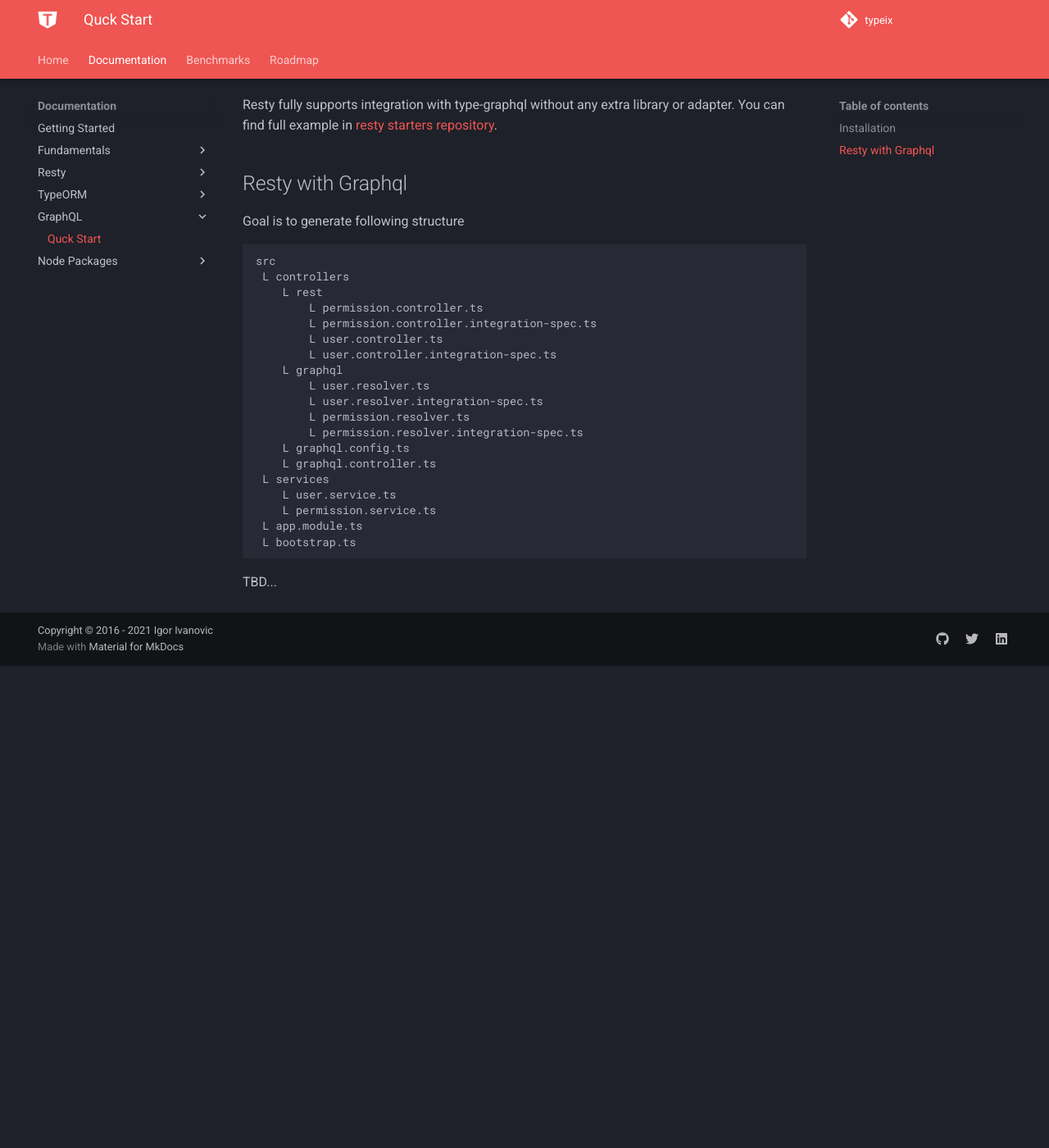
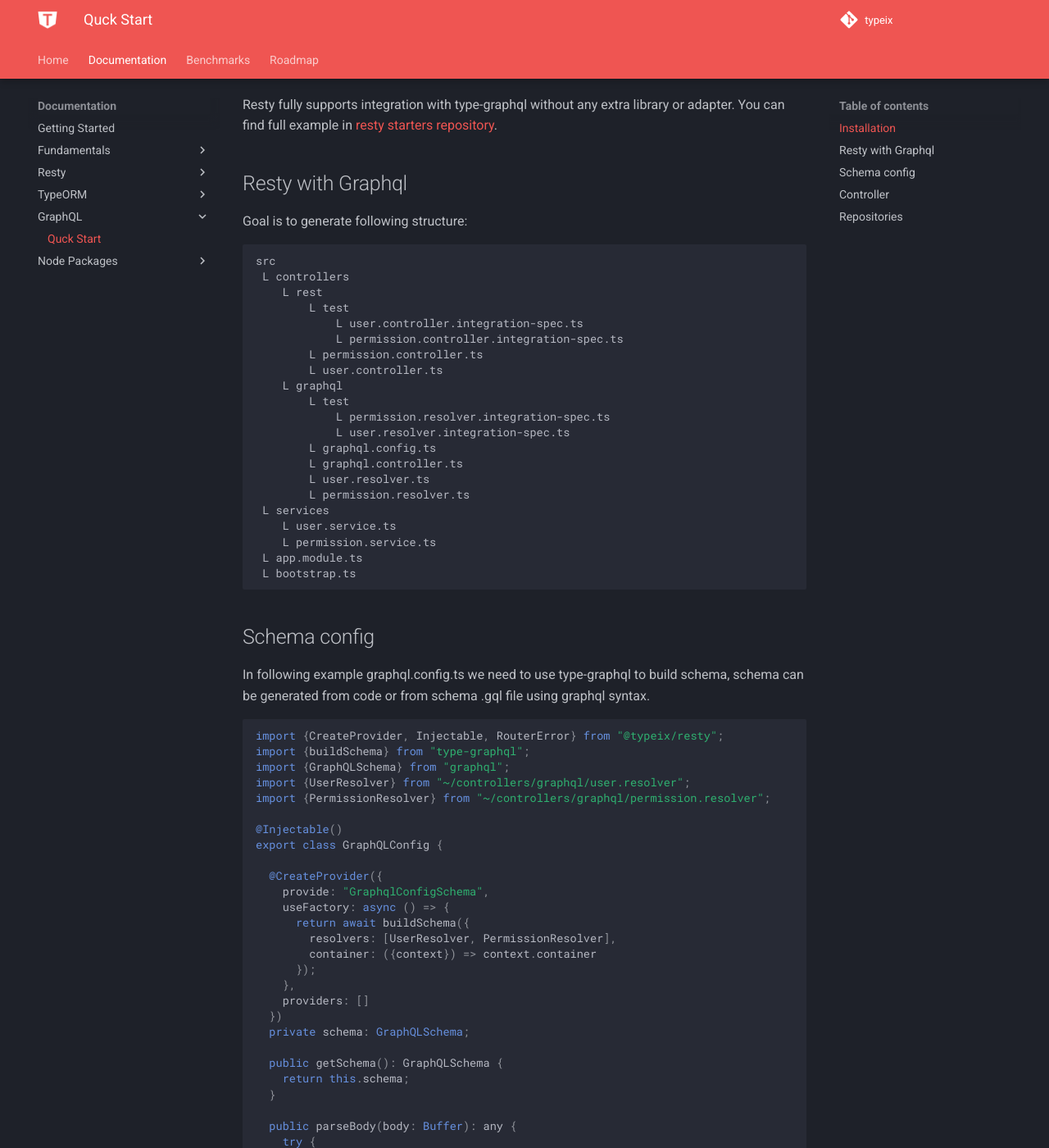
Before and after one commit to typeix/typeix.github.io, an MkDocs documentation site: the page built from docs/documentation/graphql/quick-start.md, in a window 1280 px wide and 1400 px high, scrolled down 728 px. Shown: the whole window at 82% size. Built offline with MkDocs 1.6.1 and Material for MkDocs 9.7.7, drawn with Linux system fonts in a browser that asks for light colours; comment, search, counter and statistics services are not loaded; before the commit the page ends 1540 px from its top, so only the background shows below that; some of the changed text lies outside the part shown.

Commit message:
Update graphql quickstart

`````diff
--- a/docs/documentation/graphql/quick-start.md
+++ b/docs/documentation/graphql/quick-start.md
@@ -36,22 +36,24 @@
 in [resty starters repository](https://github.com/typeix/resty-starters/tree/master/graphql-typeorm-sql){:target="_blank"}.
 
 ## Resty with Graphql
-Goal is to generate following structure
+Goal is to generate following structure:
 ```text
 src
  L controllers
     L rest
+        L test
+            L user.controller.integration-spec.ts
+            L permission.controller.integration-spec.ts
         L permission.controller.ts
-        L permission.controller.integration-spec.ts
         L user.controller.ts
-        L user.controller.integration-spec.ts
     L graphql
+        L test
+            L permission.resolver.integration-spec.ts
+            L user.resolver.integration-spec.ts
+        L graphql.config.ts
+        L graphql.controller.ts
         L user.resolver.ts
-        L user.resolver.integration-spec.ts
         L permission.resolver.ts
-        L permission.resolver.integration-spec.ts
-    L graphql.config.ts
-    L graphql.controller.ts
  L services
     L user.service.ts
     L permission.service.ts
@@ -60,4 +62,89 @@
 ```
 
 
+## Schema config
+In following example graphql.config.ts we need to use type-graphql to build schema, schema can be generated from code or from
+schema .gql file using graphql syntax.
+````ts
+import {CreateProvider, Injectable, RouterError} from "@typeix/resty";
+import {buildSchema} from "type-graphql";
+import {GraphQLSchema} from "graphql";
+import {UserResolver} from "~/controllers/graphql/user.resolver";
+import {PermissionResolver} from "~/controllers/graphql/permission.resolver";
+
+@Injectable()
+export class GraphQLConfig {
+
+  @CreateProvider({
+    provide: "GraphqlConfigSchema",
+    useFactory: async () => {
+      return await buildSchema({
+        resolvers: [UserResolver, PermissionResolver],
+        container: ({context}) => context.container
+      });
+    },
+    providers: []
+  })
+  private schema: GraphQLSchema;
+
+  public getSchema(): GraphQLSchema {
+    return this.schema;
+  }
+
+  public parseBody(body: Buffer): any {
+    try {
+      return JSON.parse(body.toString());
+    } catch (e) {
+      throw new RouterError("GraphQL syntax error, cannot parse json request", 400);
+    }
+  }
+}
+
+````
+## Controller
+In order for GraphQL to process request it needs to have only one REST endpoint which accepts request body as json which contains
+ query operation name and variables, query can contain graphql query and mutations.
+````ts
+import {addRequestInterceptor, BodyAsBufferInterceptor, Controller, Inject, Injector, POST, RouterError} from "@typeix/resty";
+import {PermissionResolver} from "~/controllers/graphql/permission.resolver";
+import {UserResolver} from "~/controllers/graphql/user.resolver";
+import {GraphQLConfig} from "~/controllers/graphql/graphql.config";
+import {graphql, parse, Source, specifiedRules, validate} from "graphql";
+
+@Controller({
+  path: "/graphql",
+  providers: [PermissionResolver, UserResolver],
+  interceptors: []
+})
+export class GraphQLController {
+
+  @Inject() graphQlConfig: GraphQLConfig;
+  @Inject() injector: Injector;
+
+  @POST()
+  @addRequestInterceptor(BodyAsBufferInterceptor)
+  processGraphQL(@Inject() body: Buffer) {
+    let schema = this.graphQlConfig.getSchema();
+    let {query, operationName, variables} = this.graphQlConfig.parseBody(body);
+    let source = new Source(query, operationName);
+    let documentAST = parse(source);
+    let validationErrors = validate(schema, documentAST, specifiedRules);
+    if (validationErrors.length > 0) {
+      throw new RouterError("GraphQL validation error.", 400, validationErrors);
+    }
+    return graphql(
+      schema,
+      source,
+      null,
+      {
+        container: this.injector
+      },
+      variables,
+      operationName
+    );
+  }
+}
+````
+## Repositories
+
 TBD...
`````
